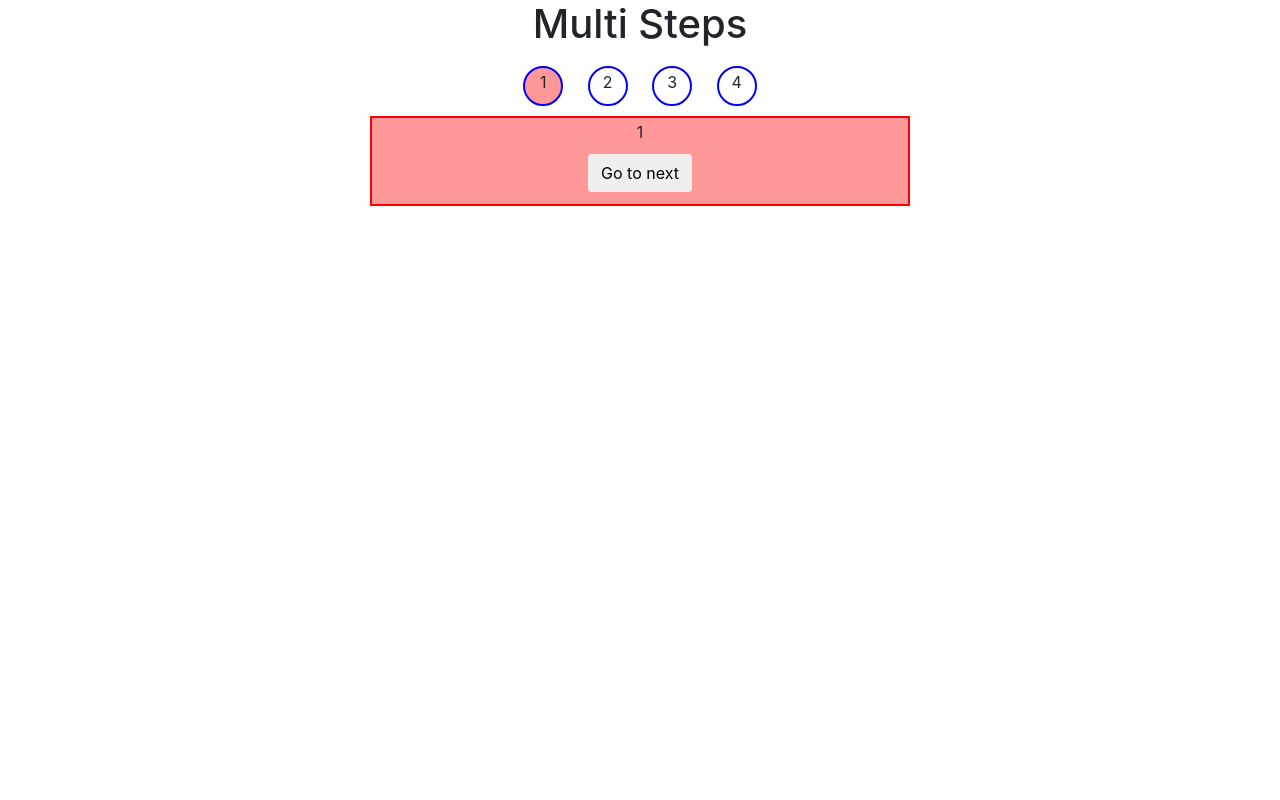
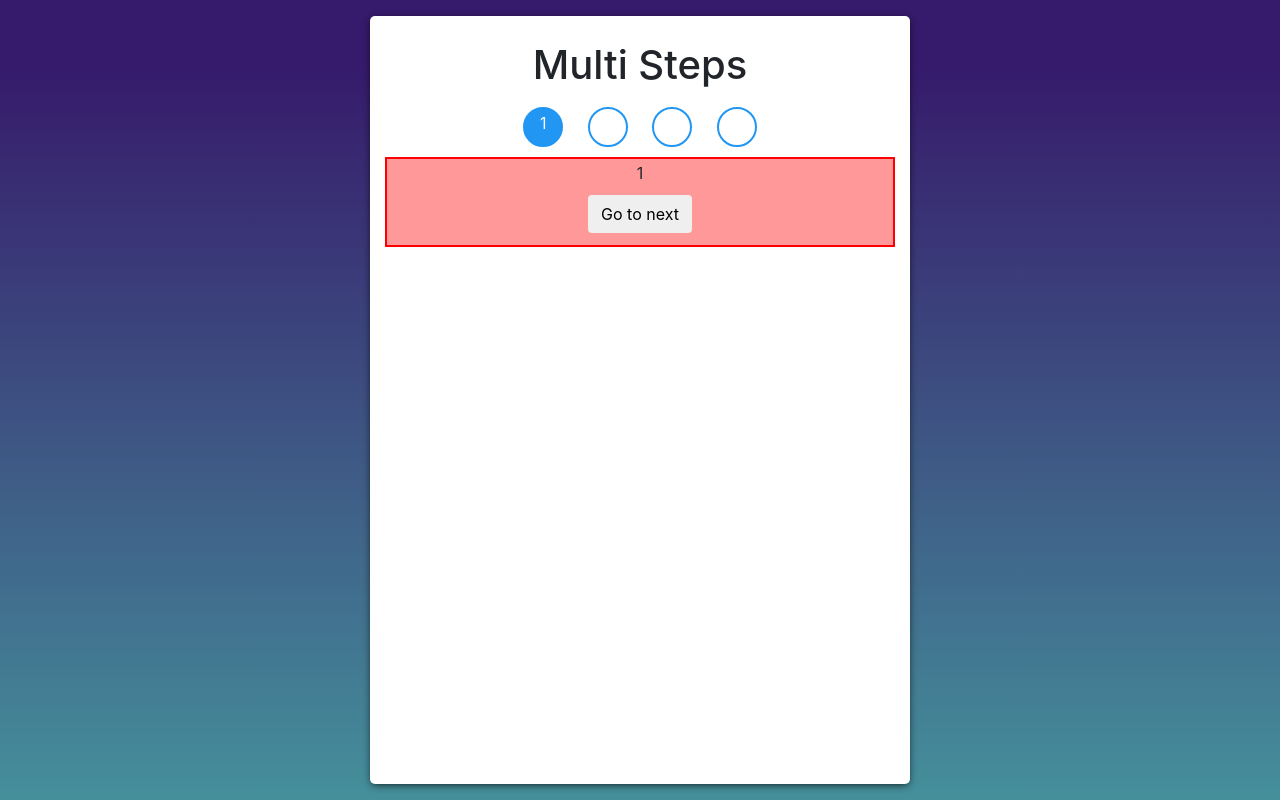
Before and after one commit to HoldenGrant/Multi-steps, a plain HTML site: page index.html in a window 1280 px wide. Drawn offline with nearby package versions, Linux system fonts and the light colour scheme.

Commit message:
new design

```diff
--- a/index.html
+++ b/index.html
@@ -10,7 +10,8 @@
 <body>
   <div class="container" style="height: 100%;">
     <div class="row" style="height: 100%;">
-      <div class="offset-lg-3 col-lg-6 offset-md-3 col-md-6 col-sm-12 text-center mb-3" style="height: 100%;">
+      <div class="offset-lg-3 col-lg-6 offset-md-3 col-md-6 col-sm-12 text-center mb-3 pt-3 pb-3" style="height: 100%;">
+        <div id="multi-step-container">
           <h1>Multi Steps</h1>
           <div id="steps-indicator-container">
             <div class="indicator" id="start">1</div>
@@ -47,9 +48,8 @@
             <!-- <p><button id="prev" class="btn">Go to prev</button></p>
             <p><button id="next" class="btn">Go to next</button></p> -->
           </div>
-
         </div>
-
+      </div>
     </div>
   </div>
 
--- a/multi-steps.css
+++ b/multi-steps.css
@@ -1,5 +1,19 @@
 html, body{height: 100%;width: 100%;}
-div.indicator {width: 40px;height: 40px;margin: 10px;display: inline-block;border: 2px blue solid;padding: 2px;border-radius: 100%;}
+body{
+  background: -moz-linear-gradient(top, rgb(54, 26, 107) 8%, rgb(69, 143, 155) 100%);
+  background: -webkit-linear-gradient(top, rgb(54, 26, 107) 8%,rgb(69, 143, 155) 100%);
+  background: linear-gradient(to bottom, rgb(54, 26, 107) 8%,rgb(69, 143, 155) 100%);
+  filter: progid:DXImageTransform.Microsoft.gradient( startColorstr='#333333', endColorstr='#3f96a4',GradientType=0 );
+}
+#multi-step-container {
+    display: block;
+    height: 100%;
+    background-color: white;
+    border-radius: 5px;
+    padding: 25px 15px;
+    box-shadow: 0px 2px 9px -2px rgba(0,0,0,.9);
+}
+div.indicator {width: 40px;height: 40px;margin: 10px;display: inline-block;border: 2px solid #2196f3; color:white; padding: 2px;border-radius: 100%;}
 #steps-indicator-container {display: block;text-align: center;}
 div.steps {width: 100%;height: 100%;
     /*margin: 10px;*/
@@ -7,20 +21,8 @@ div.steps {width: 100%;height: 100%;
     border: 2px red solid;padding: 2px;
 }
 #step-content {position: relative;}
-  span {
-    font-size: 14px;
-  }
-  p {
-    clear: left;
-    margin: 10px;
-  }
-  .active{
-  	background: #f99;
-  }
-  .steps{
-    display: none;
-  }
-  .active-step-content{
-    background: #f99;
-    display: block;
-  }
+span {font-size: 14px;}
+p {clear: left;margin: 10px;}
+.active{background: #2196f3;}
+.steps{display: none;}
+.active-step-content{background: #f99;display: block;}
```
Lines whose indentation alone changed are shown as unchanged.
